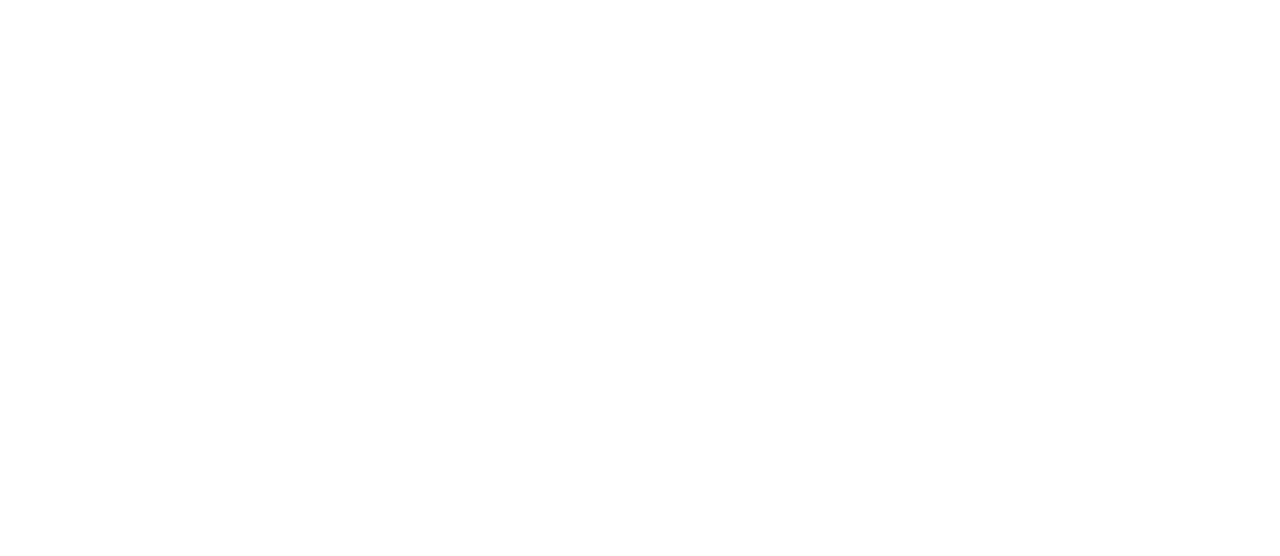
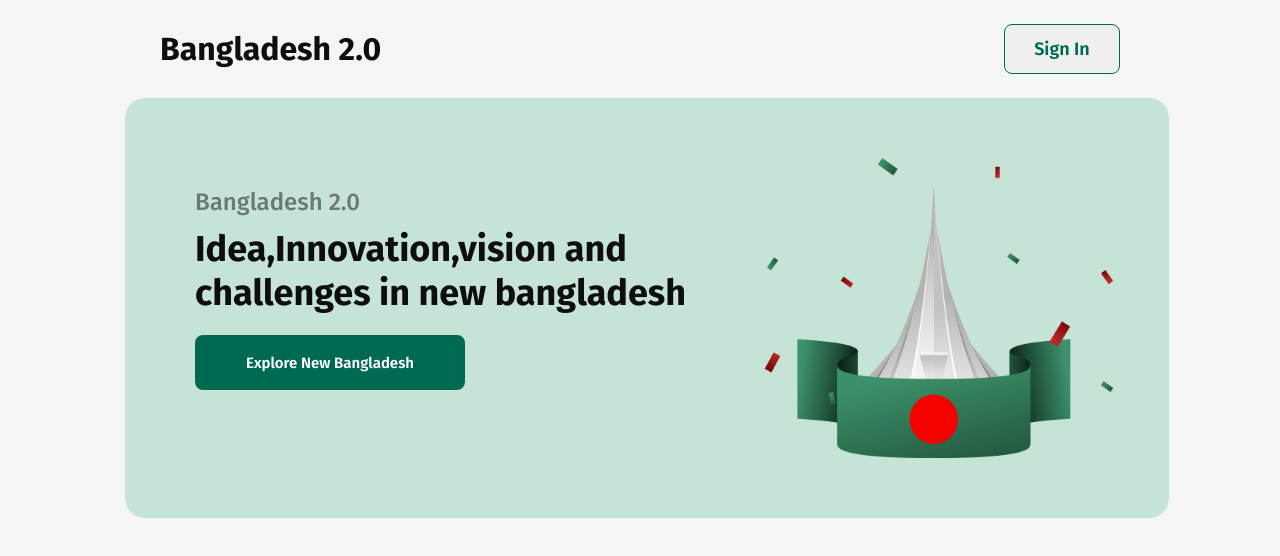
Before and after one commit to mowlyray/webcourse-Assignment1, a plain HTML site: page index.html in a window 1280 px wide. Drawn offline with Linux system fonts and the light colour scheme.

Commit message:
update banner and navbar

```diff
--- a/index.html
+++ b/index.html
@@ -1,11 +1,25 @@
 <!DOCTYPE html>
 <html lang="en">
-<head>
-    <meta charset="UTF-8">
-    <meta name="viewport" content="width=device-width, initial-scale=1.0">
-    <title>Document</title>
-</head>
-<body>
-
-</body>
+  <head>
+    <meta charset="UTF-8" />
+    <meta name="viewport" content="width=device-width, initial-scale=1.0" />
+    <title>Assignment-1</title>
+    <link rel="stylesheet" href="style.css" />
+  </head>
+  <body>
+    <header>
+      <nav>
+        <h2 class="nav-title">Bangladesh 2.0</h2>
+        <button class="nav-btn">Sign In</button>
+      </nav>
+      <div class="banner">
+        <div class="banner-content">
+          <h4 class="banner-subtitle">Bangladesh 2.0</h4>
+          <h2 class="banner-title">Idea,Innovation,vision and challenges in new bangladesh</h2>
+          <button class="banner-btn">Explore New Bangladesh</button>
+        </div>
+        <img class="banner-img" src="assets/hero.png" alt="">
+      </div>
+    </header>
+  </body>
 </html>
--- a/style.css
+++ b/style.css
@@ -0,0 +1,93 @@
+@import url("https://fonts.googleapis.com/css2?family=Fira+Sans:ital,wght@0,100;0,200;0,300;0,400;0,500;0,600;0,700;0,800;0,900;1,100;1,200;1,300;1,400;1,500;1,600;1,700;1,800;1,900&family=Open+Sans:ital,wght@0,300..800;1,300..800&display=swap");
+/* font-family: "Fira Sans", serif; */
+
+* {
+  margin: 0;
+  padding: 0;
+}
+/* shared style */
+body{
+    background-color:rgb(245, 245, 245) ;
+}
+
+/* nav styles */
+nav {
+  display: flex;
+  flex-direction: row;
+  justify-content: space-between;
+  align-items: center;
+  padding: 24px 160px 24px 160px;
+  background: rgb(245, 245, 245);
+}
+.nav-title {
+  color: rgb(14, 14, 14);
+  font-family: Fira Sans;
+  font-size: 32px;
+  font-weight: 650;
+  line-height: 38px;
+  letter-spacing: 0%;
+}
+.nav-btn {
+  box-sizing: border-box;
+  border: 1px solid rgb(0, 106, 80);
+  border-radius: 8px;
+  color: rgb(0, 106, 80);
+  font-family: Fira Sans;
+  font-size: 18px;
+  font-weight: 600;
+  line-height: 22px;
+  letter-spacing: 0%;
+  padding: 3px;
+  width: 116px;
+  height: 50px;
+}
+/* banner styles */
+.banner {
+  display: flex;
+  justify-content: space-between;
+  margin-left: 125px;
+  padding: 10px;
+  border-radius: 20px;
+  background: rgb(198, 228, 214);
+  width: 80%;
+  height: 400px;
+}
+.banner-subtitle {
+  color: rgba(14, 14, 14, 0.5);
+  font-family: Fira Sans;
+  font-size: 24px;
+  font-weight: 500;
+  line-height: 29px;
+  letter-spacing: 0%;
+  padding: 80px 0 10px 60px;
+}
+.banner-title {
+  color: rgb(14, 14, 14);
+  font-family: Fira Sans;
+  font-size: 36px;
+  font-weight: 700;
+  letter-spacing: 0%;
+  padding: 0 64px 10px 60px;
+}
+.banner-btn {
+  width: 270px;
+  height: 55px;
+  margin: 24px 0px;
+  border-radius: 8px;
+  background: rgb(0, 106, 80);
+  border: none;
+  color: #fff;
+  font-family: Fira Sans;
+  font-size: 15px;
+  font-weight: 600;
+  line-height: 22px;
+  letter-spacing: 0%;
+  margin-left: 60px;
+  margin-top: 10px;
+}
+.banner-img {
+  width: 350px;
+  height: 300px;
+  margin-top: 50px;
+  margin-right: 45px;
+}
```
Also changed, not shown: assets/al-jazeera.png (added), assets/card-icon.png (added), assets/facebook.png (added), assets/hero.png (added), assets/instagram.png (added), assets/quote-bg.png (added), assets/satelite.png (added), assets/x.png (added).
